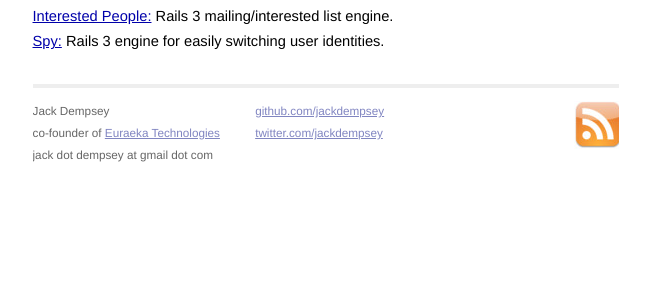
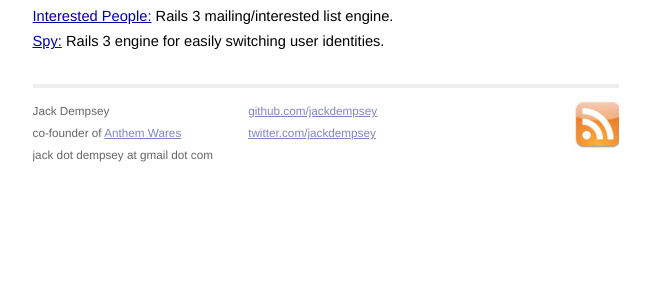
Before and after one commit to jackdempsey/jackdempsey.github.com, a Jekyll site: the page built from index.html, in a window 1280 px wide. Shown: the part 646-941 px from the top of the page, without its empty margins (314-964 px from the left). Built offline with Jekyll 4.4.1, drawn with Linux system fonts in a browser that asks for light colours; comment, search, counter and statistics services are not loaded.

Commit message:
update footer

```diff
--- a/_layouts/default.html
+++ b/_layouts/default.html
@@ -42,7 +42,7 @@
     <div class="contact">
       <p>
         Jack Dempsey<br />
-        co-founder of <a href="http://euraeka.com/">Euraeka Technologies</a><br />
+        co-founder of <a href="http://anthemwares.com/">Anthem Wares</a><br />
         jack dot dempsey at gmail dot com
       </p>
     </div>
```
